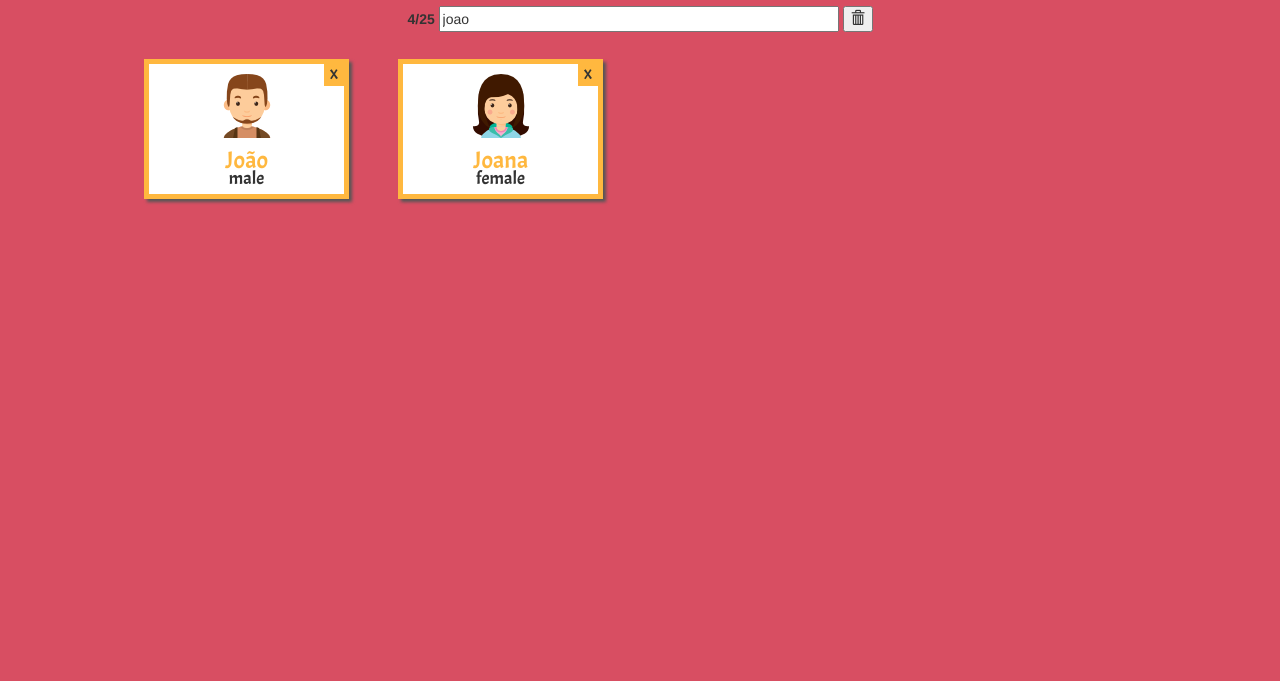
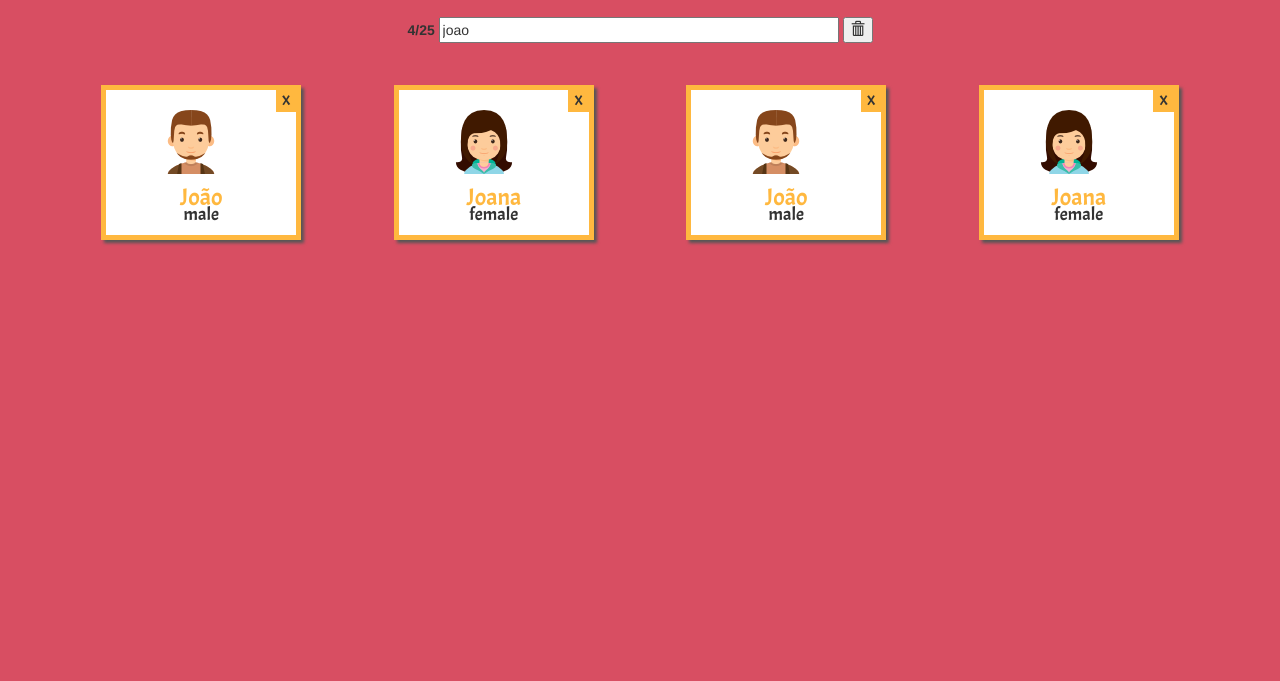
Before and after one commit to soltex1/Gender-Finder, a website: page public/index.html in a window 1280 px wide. Shown: the part 139-820 px from the top of the page. Drawn offline with nearby package versions, Linux system fonts and the light colour scheme.

Commit message:
fixed bootstrap

```diff
--- a/public/controllers/genres.js
+++ b/public/controllers/genres.js
@@ -7,6 +7,8 @@ myApp.controller('GenresController',['$scope', '$http', '$location', '$route', f
   $scope.image_url = '../images/girl.png';
   $scope.genders = [
       {name: 'João',value:'male'},
+      {name:'Joana',value:'female'},
+        {name: 'João',value:'male'},
       {name:'Joana',value:'female'}
     ];
 
--- a/public/css/style.css
+++ b/public/css/style.css
@@ -15,16 +15,12 @@ html {
     height: 100%;
 }
 
-.closebuttondiv{
-	margin-top: -10px;
-	padding: 0;
-	position:absolute; right:0;
-}
 
 .closebutton{
 	background-color:  #ffb83f;
 	text-decoration: none;
 	border: none;
+	float:right;
 }
 
 .closebutton:hover{
@@ -32,22 +28,25 @@ html {
 }
 
 ul{
-  	padding: 0;
+ list-style-type:none;
+  display:flex;
+  justify-content: center;
 }
 
 li{
+
 	border:5px solid #ffb83f;
 	font-family: 'Acme';
-	display: inline-block;
-	margin-left: 4.5%;
-	margin-bottom: 1%;
-	width: 205px;
+
+
+	width: 200px;
 	height: 14rem;
-	position: relative;
 	text-align: center;
-	padding: 10px;
+
 	background: white;
 	box-shadow:  3px 3px 3px #565656;
+	display:table;
+
 }
 
 .messages{
--- a/public/views/genres.html
+++ b/public/views/genres.html
@@ -1,6 +1,9 @@
-<div class="header">
-	<h1 class="title"> Gender Finder </h1>
+
+
+	<div class="row">
+ 		<div class="col-xs-12 col-sm-12 col-md-12 col-lg-12 title">Gender Finder </div>
 	</div>
+
 <link href='https://fonts.googleapis.com/css?family=Acme' rel='stylesheet'>
 <link href="https://fonts.googleapis.com/css?family=Chewy" rel="stylesheet">
 
@@ -8,7 +11,7 @@
 	<h2> around 3,000 different names </h2>
 </div>
 
-<div class="container" ng-controller="GenresController">
+<div class="container" ng-controller="GenresController" style="background: pink:">
 	<div class="submitbox">
 		<form ng-submit="addGenre()" class="form1">
 			<label> {{name.length}}/25 </label>
@@ -21,14 +24,18 @@
 			</button>
 		</form>
  	</div>
+ 	<div class="row">
+ 		<div class="col-xs-12 col-sm-12 col-md-12 col-lg-12 messages" style="height: 40px;">{{message}}</div>
+	</div>
+	<div class="row">
 
-	<div class="messages">{{message}}</div>
+		<ng-repeat ng-repeat="gender in genders" style="">
 
-	<div class="table1">
-		<ul>
-			<li ng-repeat="gender in genders">
-				<div class="closebuttondiv"><button class="closebutton" ng-click="removeContact(gender)">X</button></div>
-				<img ng-src="{{gender.value == 'male' ? '../images/man.png' : '../images/girl.png'}}">
+			<div class="col-xs-12 col-sm-6 col-md-4 col-lg-3" style="padding: 0px; margin: 0px;">
+				<ul style="list-style-type: none; padding: 0; margin: 0; margin-bottom: 20px;">
+					<li style="list-style-type: none; padding: 0; margin: 0;">
+						<button class="closebutton" ng-click="removeContact(gender)">X</button><br>
+						<img ng-src="{{gender.value == 'male' ? '../images/man.png' : '../images/girl.png'}}" style="position: relative;">
 							<br>
 			   	 			<h3 class="name">{{gender.name}}</h3>
 			    			<h4 class="gender"> {{gender.value}}</h4>
@@ -36,4 +43,8 @@
 					</li>
 				</ul>
 			</div>
+		</ng-repeat>
 	</div>
+
+	</div>
+</div>
```
Lines whose indentation alone changed are shown as unchanged.
